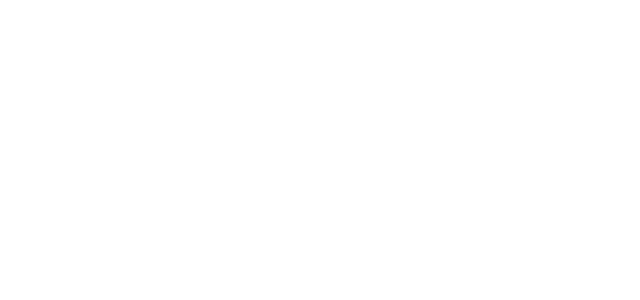
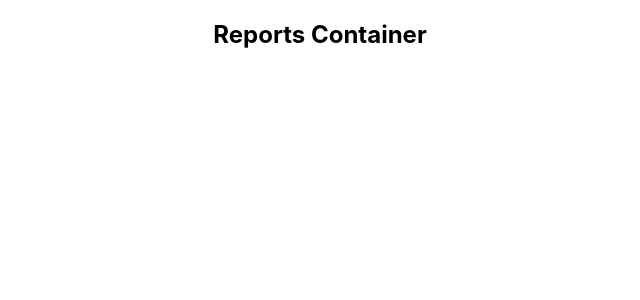
Before and after one commit to branmar97/bigfoot-sightings-frontend, a React (Create React App) app: page / in a window 1280 px wide. Shown: the top 300 px of the page, without its empty margins (320-960 px from the left). Built offline with nearby package versions, Linux system fonts and the light colour scheme.

Commit message:
render reports container

```diff
--- a/src/App.js
+++ b/src/App.js
@@ -9,7 +9,7 @@ function App() {
   return (
     <Router>
       <div className="App">
-        <Route path="/reports" component={ReportsContainer} />
+        <ReportsContainer />
       </div>
     </Router>
   );
```
